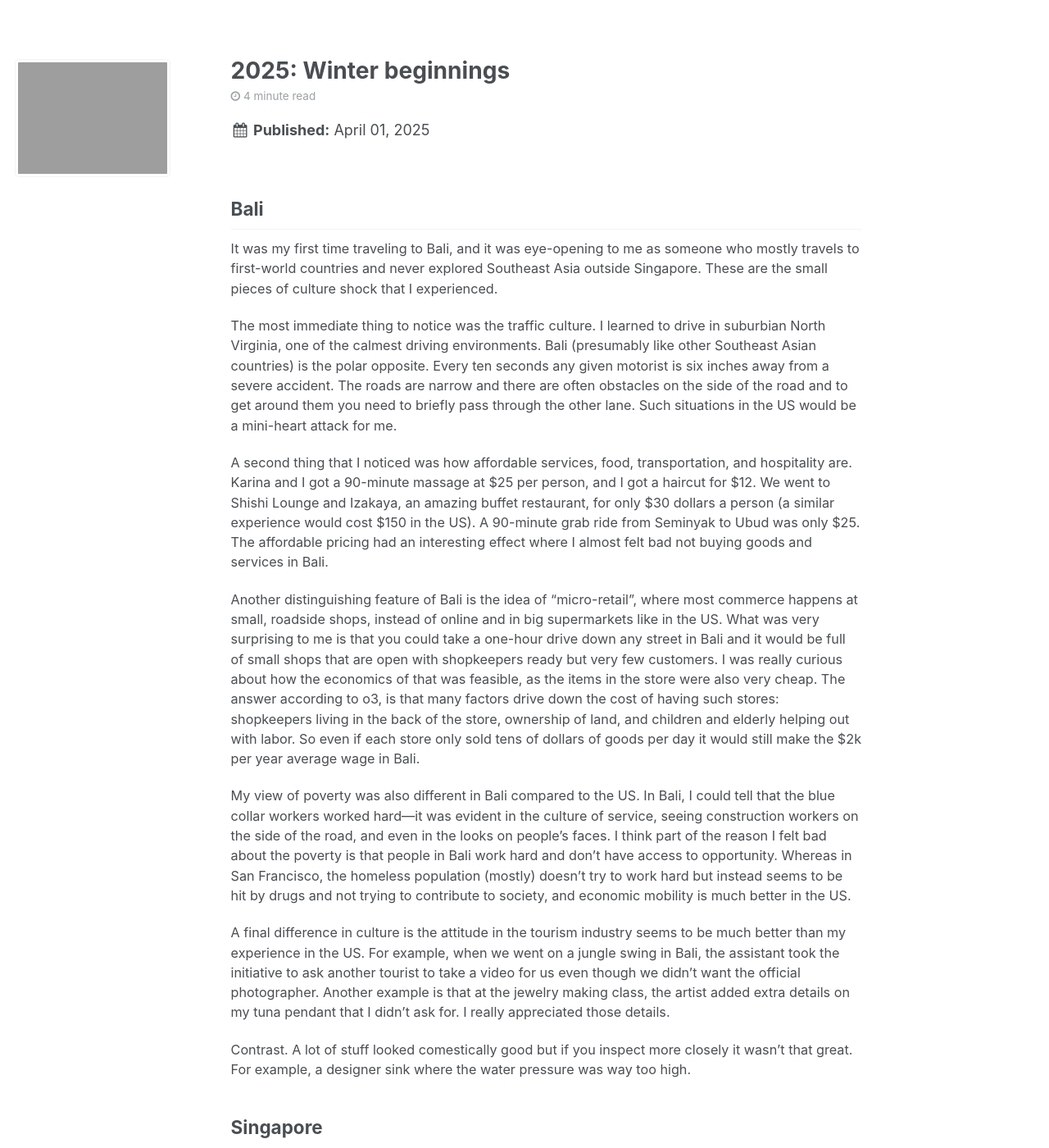
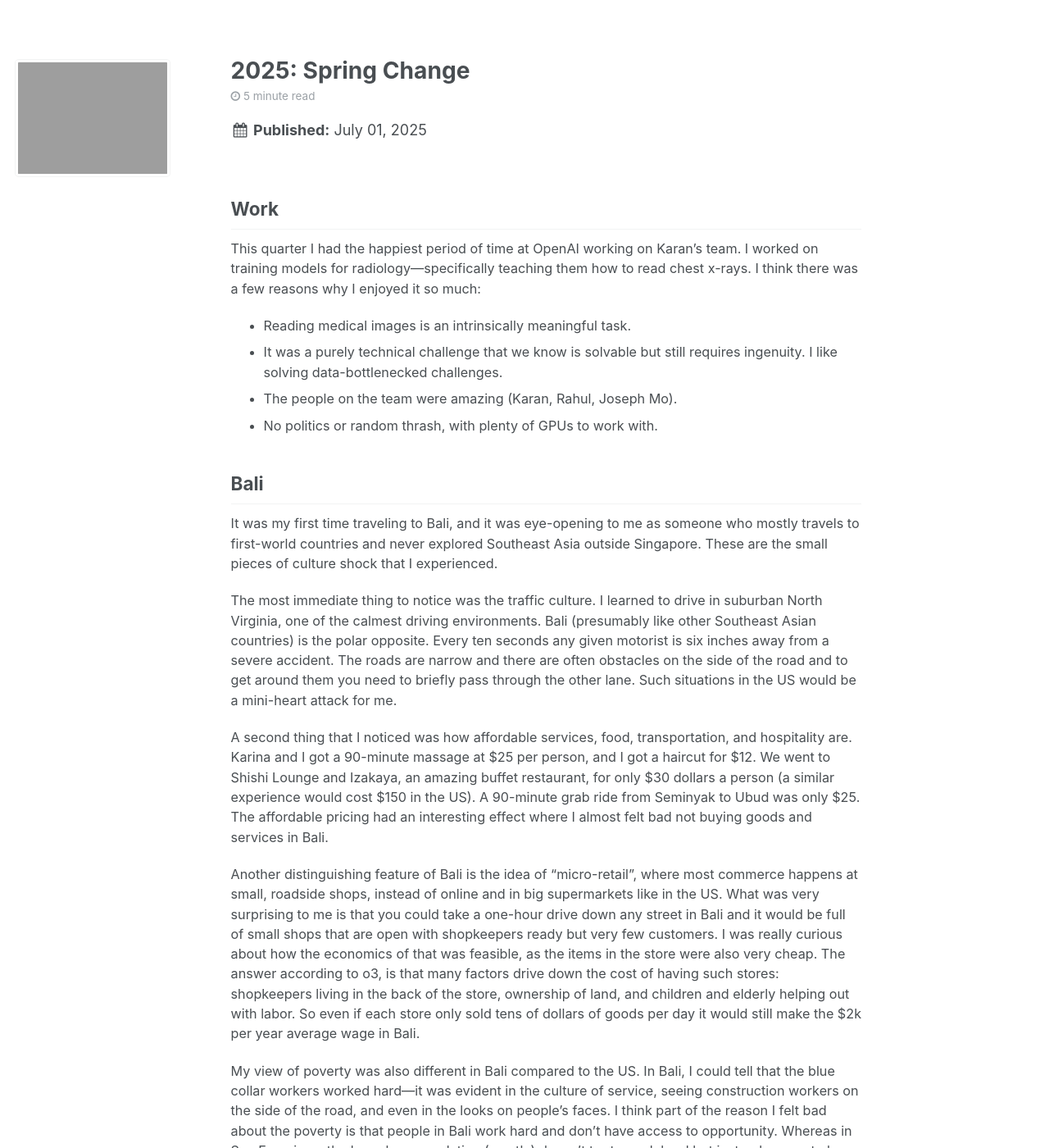
Before and after one commit to jasonwei20/jasonwei20.github.io, a Jekyll site: the page built from _posts/2025-07-01-blog-post-25.md, in a window 1280 px wide and 1400 px high. Shown: the whole window at 82% size. Built offline with Jekyll 4.4.1, drawn with Linux system fonts in a browser that asks for light colours.

Commit message:
Update 2025-07-01-blog-post-25.md

```diff
--- a/_posts/2025-07-01-blog-post-25.md
+++ b/_posts/2025-07-01-blog-post-25.md
@@ -1,13 +1,20 @@
 ---
-title: '2025: Winter beginnings'
-date: 2025-04-01
-permalink: /posts/2025/04/blog-post-26/
+title: '2025: Spring Change'
+date: 2025-07-01
+permalink: /posts/2025/07/blog-post-27/
 ---
+
+## Work
+This quarter I had the happiest period of time at OpenAI working on Karan's team. I worked on training models for radiology---specifically teaching them how to read chest x-rays. I think there was a few reasons why I enjoyed it so much:
+- Reading medical images is an intrinsically meaningful task.
+- It was a purely technical challenge that we know is solvable but still requires ingenuity. I like solving data-bottlenecked challenges.
+- The people on the team were amazing (Karan, Rahul, Joseph Mo).
+- No politics or random thrash, with plenty of GPUs to work with.
 
 ## Bali
 It was my first time traveling to Bali, and it was eye-opening to me as someone who mostly travels to first-world countries and never explored Southeast Asia outside Singapore. These are the small pieces of culture shock that I experienced.
 
-The most immediate thing to notice was the traffic culture. I learned to drive in suburbian North Virginia, one of the calmest driving environments. Bali (presumably like other Southeast Asian countries) is the polar opposite. Every ten seconds any given motorist is six inches away from a severe accident. The roads are narrow and there are often obstacles on the side of the road and to get around them you need to briefly pass through the other lane. Such situations in the US would be a mini-heart attack for me.
+The most immediate thing to notice was the traffic culture. I learned to drive in suburban North Virginia, one of the calmest driving environments. Bali (presumably like other Southeast Asian countries) is the polar opposite. Every ten seconds any given motorist is six inches away from a severe accident. The roads are narrow and there are often obstacles on the side of the road and to get around them you need to briefly pass through the other lane. Such situations in the US would be a mini-heart attack for me.
 
 A second thing that I noticed was how affordable services, food, transportation, and hospitality are. Karina and I got a 90-minute massage at $25 per person, and I got a haircut for $12. We went to Shishi Lounge and Izakaya, an amazing buffet restaurant, for only $30 dollars a person (a similar experience would cost $150 in the US). A 90-minute grab ride from Seminyak to Ubud was only $25. The affordable pricing had an interesting effect where I almost felt bad not buying goods and services in Bali.
 
```
